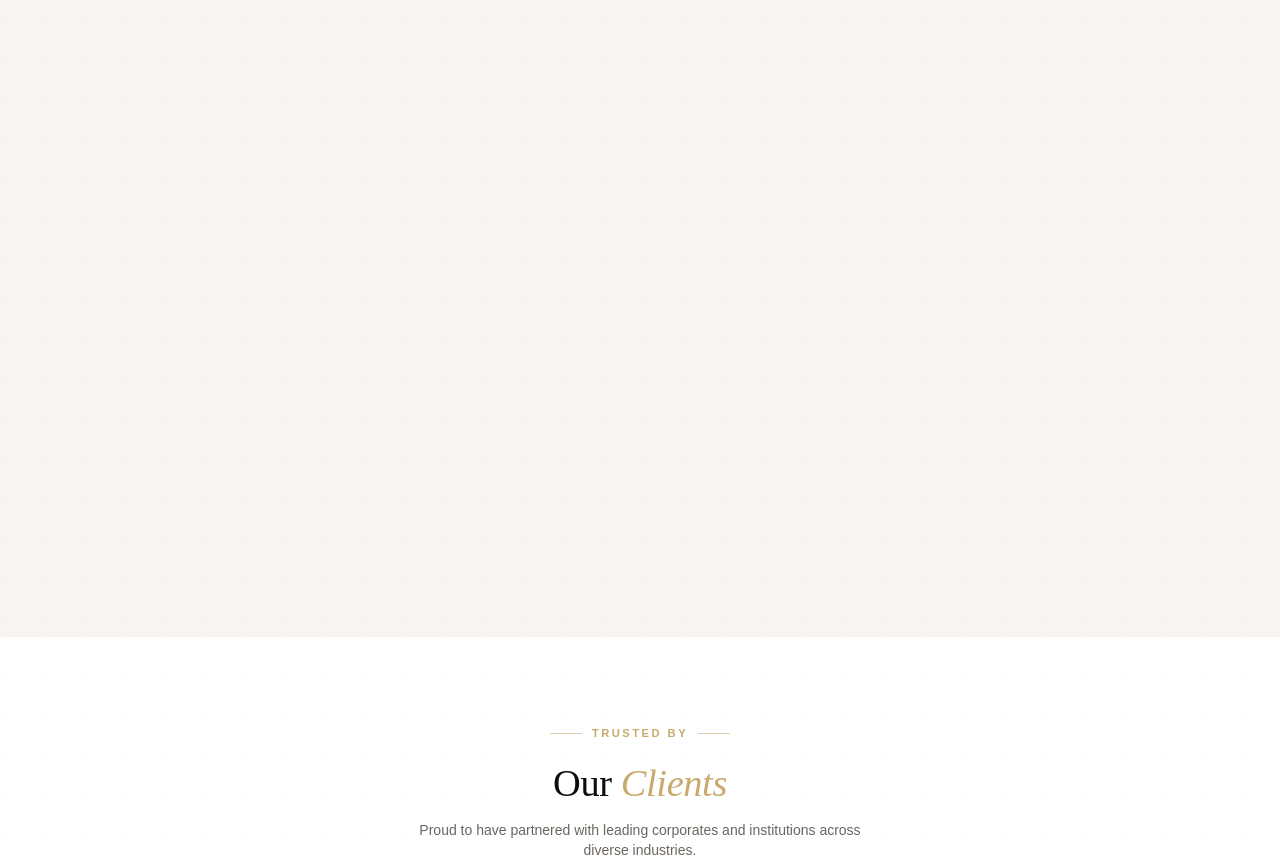
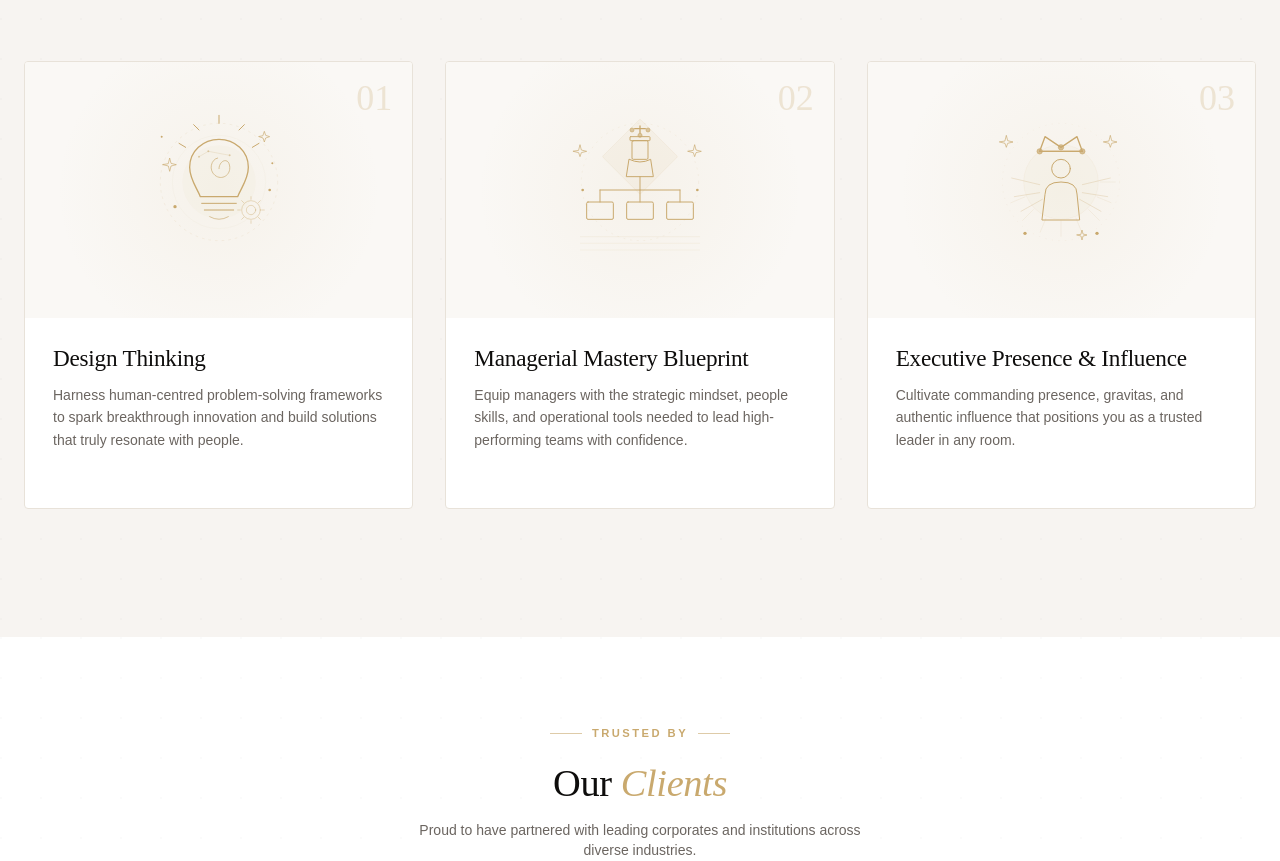
Before and after one commit to tetycoon/ikrossis, a plain HTML site: page index.html in a window 1280 px wide. Shown: the part 2532-3393 px from the top of the page. Drawn offline with Linux system fonts and the light colour scheme.

Commit message:
Inject general-purpose viewport scroll animator to restore staggered entry animations for Programs cards and other hidden elements

```diff
--- a/index.html
+++ b/index.html
@@ -138,7 +138,7 @@
       attributeFilter: ['src', 'srcset', 'srcSet']
     });
 
-    // 4. Initialization & Rotator
+    // 4. Initialization, Viewport Animations, & Rotator
     document.addEventListener('DOMContentLoaded', () => {
       // Start stats tracking
       fixStats();
@@ -160,6 +160,44 @@
         if (labelEl && getStatConfig(labelEl.textContent.trim().toLowerCase())) {
           statsObserver.observe(container);
         }
+      });
+
+      // Viewport Scroll Animator for hidden sections
+      const animatedElements = [];
+      document.querySelectorAll('.opacity-0').forEach(el => {
+        animatedElements.push(el);
+      });
+      document.querySelectorAll('[style*="opacity:0"], [style*="opacity: 0"]').forEach(el => {
+        if (el.closest('.hero-line h1')) return;
+        if (!animatedElements.includes(el)) animatedElements.push(el);
+      });
+
+      const scrollObserver = new IntersectionObserver((entries, observer) => {
+        entries.forEach(entry => {
+          if (entry.isIntersecting) {
+            const el = entry.target;
+            const siblings = Array.from(el.parentNode.children).filter(child => animatedElements.includes(child));
+            const index = siblings.indexOf(el);
+            const delay = index >= 0 ? index * 0.15 : 0;
+
+            el.style.setProperty('transition', 'opacity 0.8s cubic-bezier(0.2, 0.8, 0.2, 1), transform 0.8s cubic-bezier(0.2, 0.8, 0.2, 1)', 'important');
+            el.style.setProperty('transition-delay', `${delay}s`, 'important');
+
+            el.classList.remove('opacity-0');
+            el.style.setProperty('opacity', '1', 'important');
+            el.style.setProperty('transform', 'none', 'important');
+
+            observer.unobserve(el);
+          }
+        });
+      }, { threshold: 0.05 });
+
+      animatedElements.forEach(el => {
+        const inlineStyle = el.getAttribute('style') || '';
+        if (!inlineStyle.includes('transform')) {
+          el.style.transform = 'translateY(25px)';
+        }
+        scrollObserver.observe(el);
       });
 
       // Text Rotator (Renew -> Reshape -> Rebuild)
```
